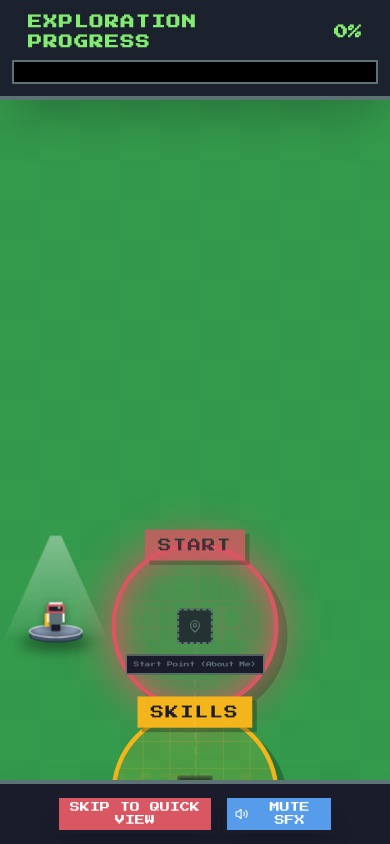
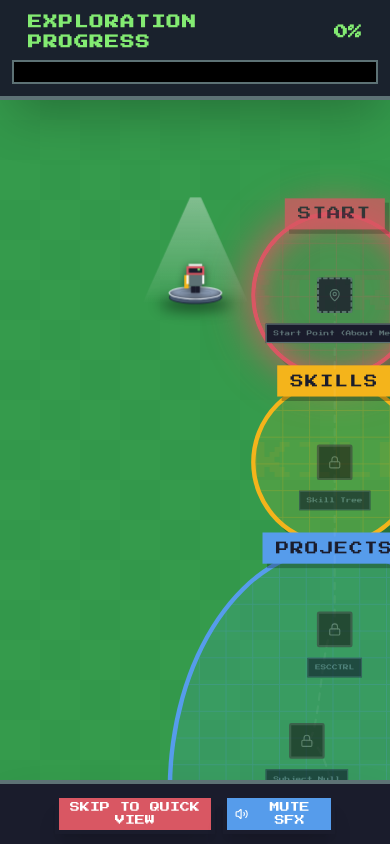
Before and after one commit to MahmoudHany908/portfolio, a React (Vite) app: page / in a window 390 px wide. Built offline with nearby package versions, Linux system fonts and the light colour scheme.

Commit message:
Mathematically perfect camera follow offset

```diff
--- a/src/components/Overworld/MapCanvas.jsx
+++ b/src/components/Overworld/MapCanvas.jsx
@@ -130,8 +130,15 @@ export default function MapCanvas({ onNodeSelect, discovered, unlocked, playerPo
     trailSegments.push({ id: `trail-${curr.id}`, path, isActive });
   }
 
-  // Camera Follow logic for mobile: Offset by -150px so the player sits in the upper half of the screen
-  const cameraY = isMobileLayout && playerPos ? (CANVAS_HEIGHT / 2) - playerPos.y - 150 : 0;
+  // Camera Follow logic: mathematically position the canvas so playerPos sits at a specific screen coordinate
+  const targetLeft = isMobileLayout && playerPos
+    ? `calc(50% - ${playerPos.x * scale}px)`
+    : `calc(50% - ${(CANVAS_WIDTH / 2) * scale}px)`;
+
+  // On mobile, put the player at 35% height from the top of the screen to reveal the path below!
+  const targetTop = isMobileLayout && playerPos
+    ? `calc(35% - ${playerPos.y * scale}px)`
+    : `calc(50% - ${(CANVAS_HEIGHT / 2) * scale}px)`;
 
   return (
     <div className="fixed inset-0 w-screen h-[100dvh] overflow-hidden bg-retro-green relative">
@@ -144,9 +151,10 @@ export default function MapCanvas({ onNodeSelect, discovered, unlocked, playerPo
         style={{
           width: CANVAS_WIDTH,
           height: CANVAS_HEIGHT,
-          left: '50%',
-          top: '50%',
-          transform: `translate(-50%, calc(-50% + ${cameraY}px)) scale(${scale})`
+          transform: `scale(${scale})`,
+          transformOrigin: 'top left',
+          left: targetLeft,
+          top: targetTop
         }}
       >
         {/* Phase Regions */}
@@ -201,7 +209,7 @@ export default function MapCanvas({ onNodeSelect, discovered, unlocked, playerPo
             initial={false}
             animate={{ left: playerPos.x, top: playerPos.y }}
             transition={{ duration: walkDuration, ease: "linear" }}
-            style={{ x: '-50%', y: '-80%' }}
+            style={{ x: '-50%', y: '-100%' }}
             className="absolute z-40 pointer-events-none flex flex-col items-center justify-center"
           >
             {/* Speech Bubble */}
```
